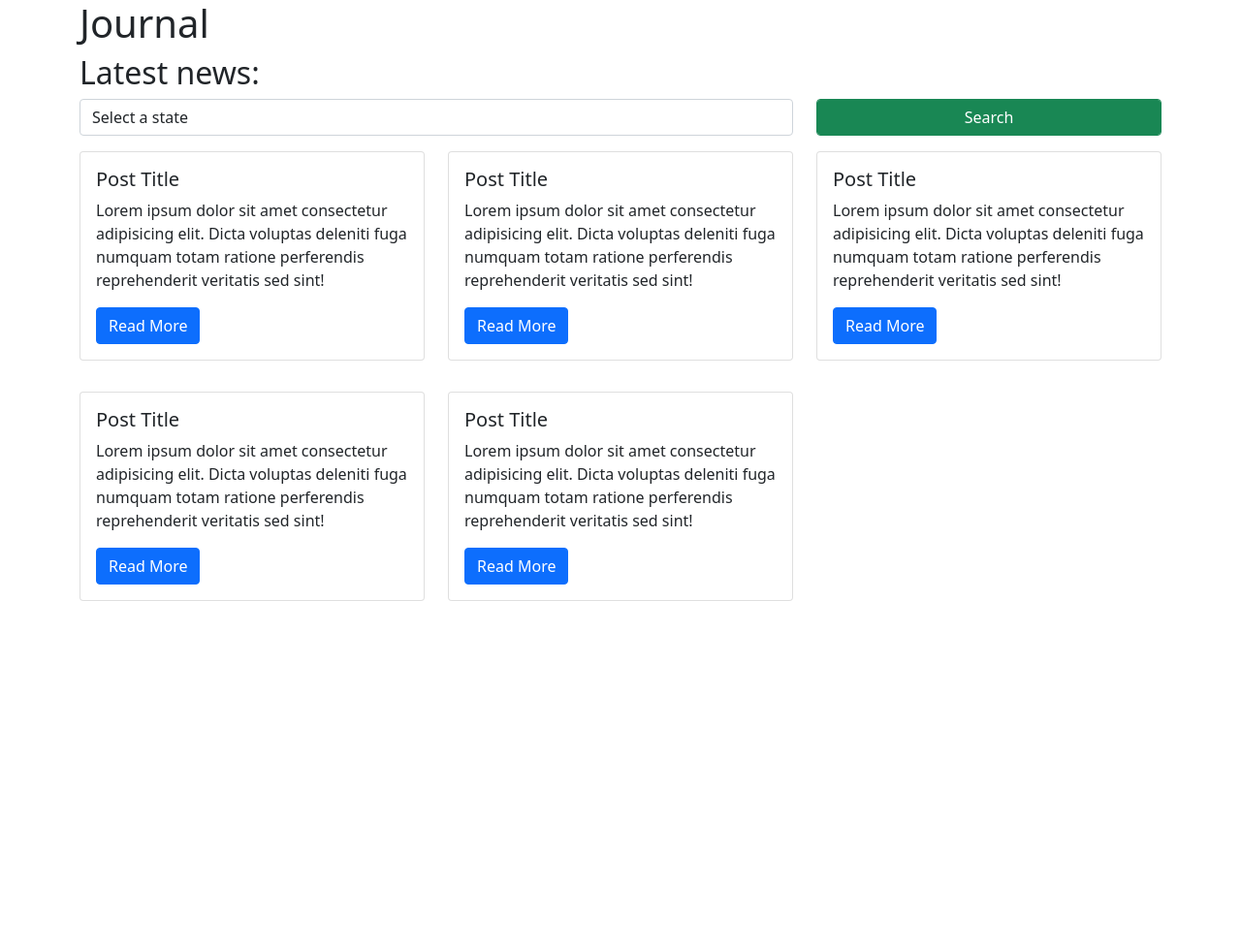
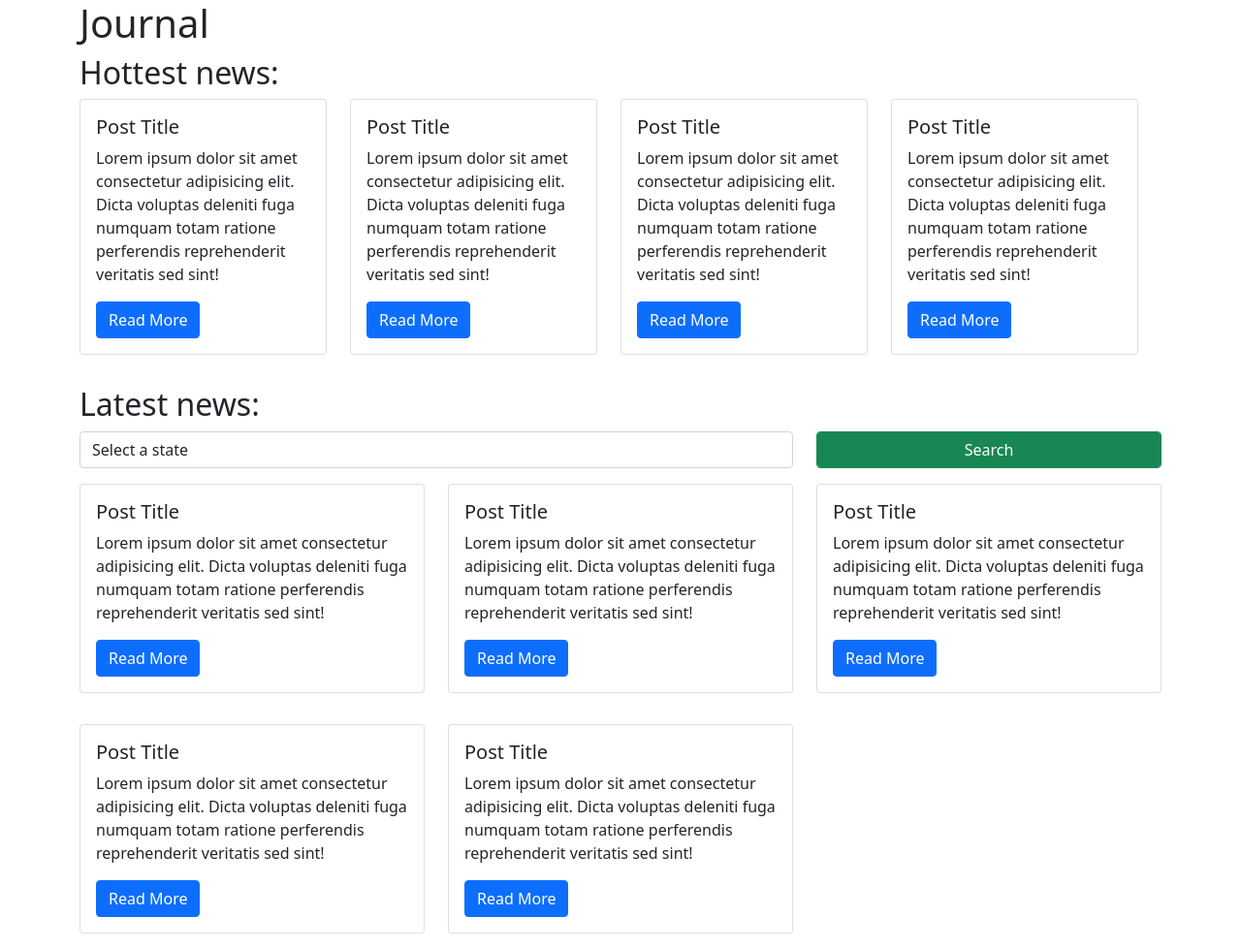
Before and after one commit to biel-correa/covid-19-journal, a Flask app: page / in a window 1280 px wide. Shown: the whole page at 97% size. Before the commit the page ends 620 px from the top, so only its background shows below. Run offline with Flask 2, Linux system fonts and the light colour scheme.

Commit message:
feature: add template for listing most liked news

```diff
--- a/templates/home.html
+++ b/templates/home.html
@@ -9,10 +9,26 @@
             <h1>Journal</h1>
         </div>
     </div>
+    <div class="row mb-3">
+        <h2>Hottest news:</h2>
+        <div class="row flex-row flex-nowrap overflow-auto">
+            {% for i in range(5) %}
+            <div class="col-md-3 mb-3">
+                <div class="card">
+                    <div class="card-body">
+                        <h5 class="card-title">Post Title</h5>
+                        <p class="card-text">
+                            Lorem ipsum dolor sit amet consectetur adipisicing elit. Dicta voluptas deleniti fuga numquam totam ratione perferendis reprehenderit veritatis sed sint!
+                        </p>
+                        <a href="#" class="btn btn-primary">Read More</a>
+                    </div>
+                </div>
+            </div>
+            {% endfor %}
+        </div>
+    </div>
     <div class="row">
         <h2>Latest news:</h2>
-    </div>
-    <div class="row">
         <form>
             <div class="row">
                 <div class="col-md-8">
```
